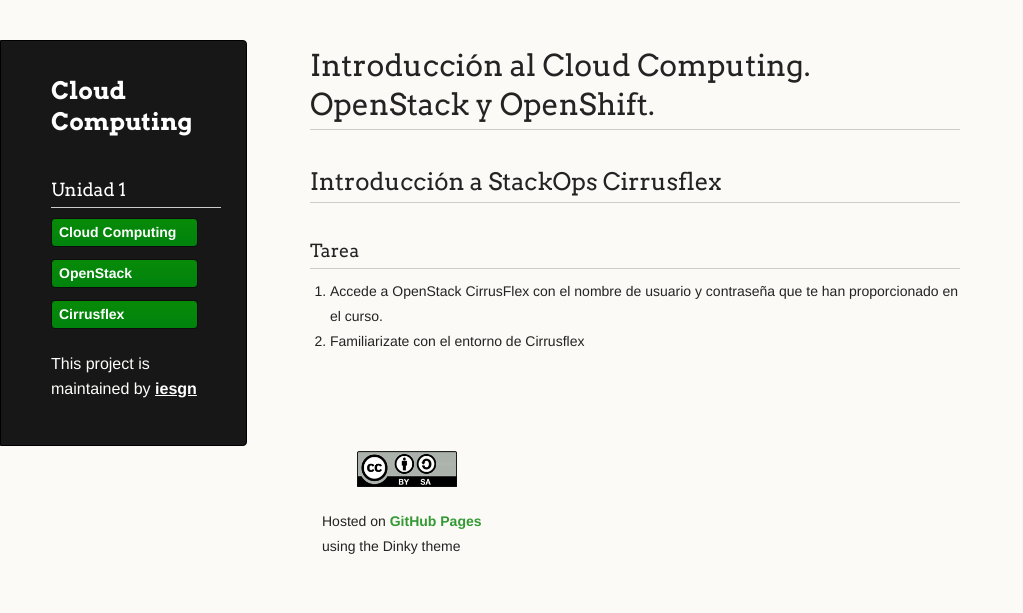
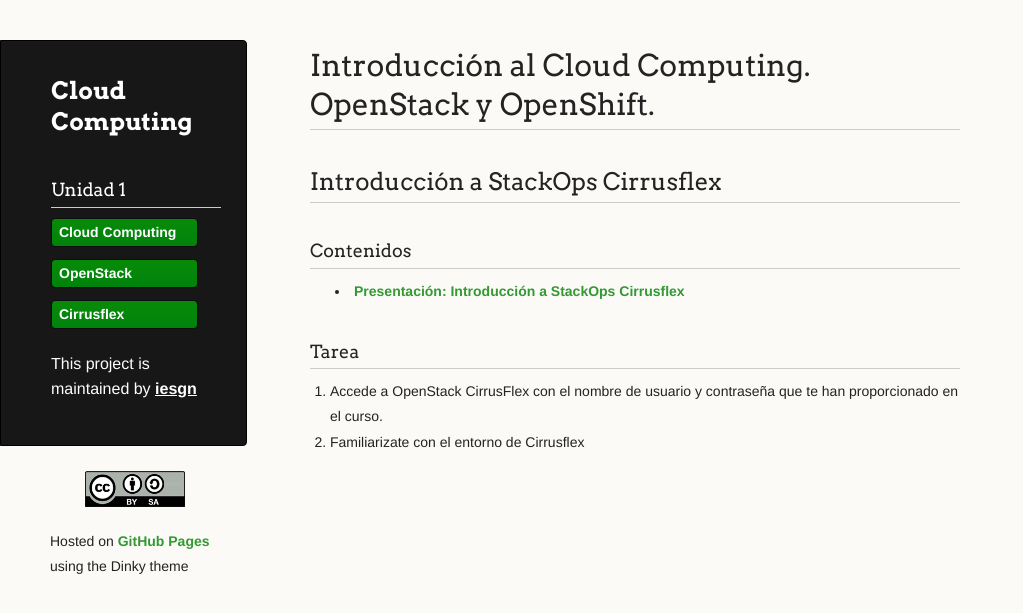
Before and after one commit to iesgn/cloud2, a Jekyll site: the page built from curso/u1/stackops.md, in a window 1280 px wide. Shown: the top 613 px of the page, without its empty margins (0-1023 px from the left). Built offline with Jekyll 4.4.1, drawn with Linux system fonts in a browser that asks for light colours.

Commit message:
Unidad1. Stackops.md

```diff
--- a/curso/u1/stackops.md
+++ b/curso/u1/stackops.md
@@ -6,6 +6,10 @@ menu:
 ---
 ## Introducción a StackOps Cirrusflex
 
+###Contenidos
+
+* [Presentación: Introducción a StackOps Cirrusflex](presentacion_stackops)
+
 
 ### Tarea
 
```
